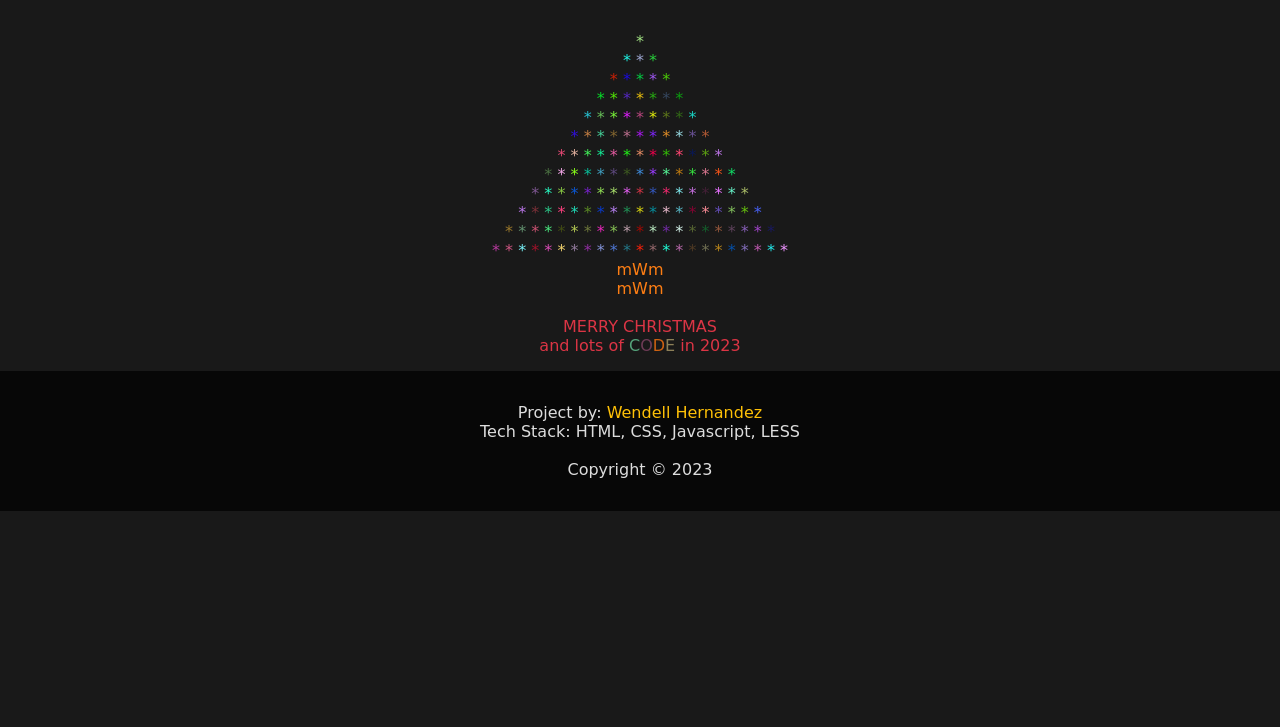
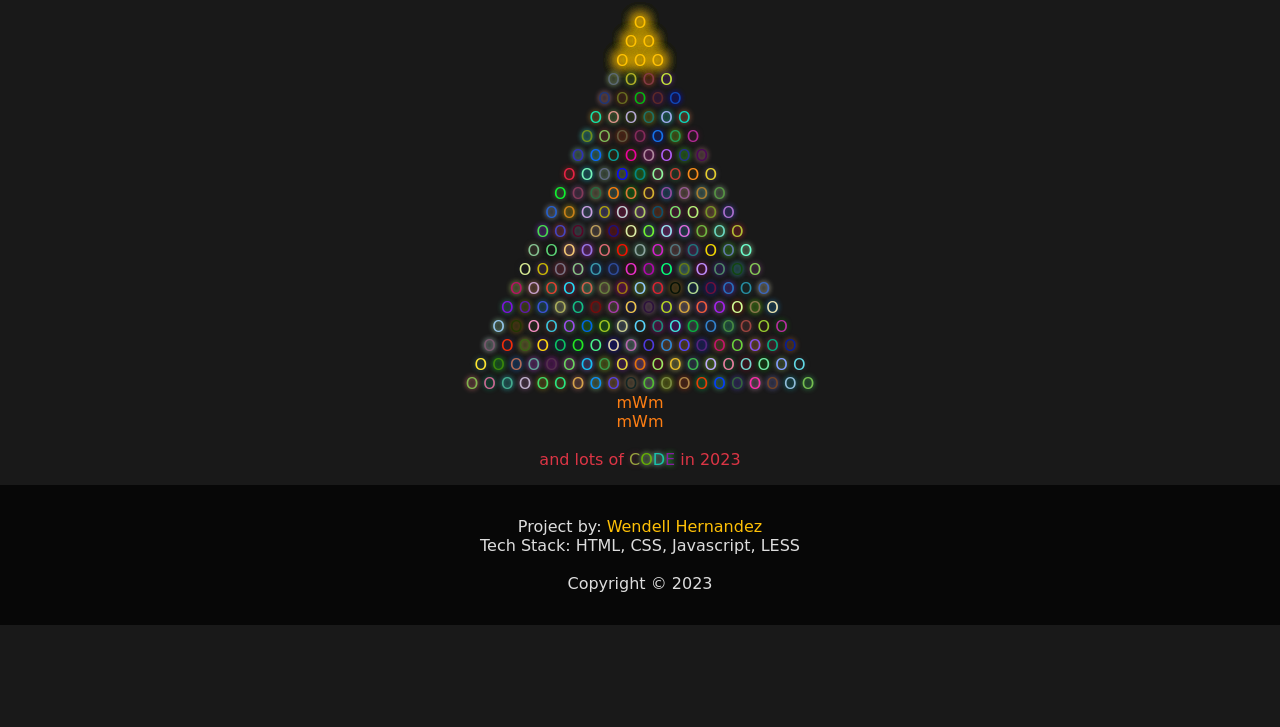
Before and after one commit to wendellhernandez/merry-christmas, a plain HTML site: page index.html in a window 1280 px wide. Shown: the part 73-800 px from the top of the page. Drawn offline with nearby package versions, Linux system fonts and the light colour scheme; a web font is replaced by a local one.

Commit message:
added lights to header. Added glow to top of tree. and made tree bigger

```diff
--- a/app.js
+++ b/app.js
@@ -1,46 +1,43 @@
-setInterval(function merryChristmass() {
 let treeContainer = document.querySelector('.tree .container');
 
-    treeContainer.innerHTML = '<span class="red">';
+setInterval(() => {
+    treeContainer.innerHTML = '<span class="red"><span class="yellow"> O </span><br><span class="yellow"> O </span><span class="yellow"> O </span><br><span class="yellow"> O </span><span class="yellow"> O </span><span class="yellow"> O </span>';
 
     lights();
 
     treeContainer.innerHTML += '</span>';
 
-    treeContainer.innerHTML += '<div class="orange">mWm</div><div class="orange">mWm</div><br><span class="red">MERRY CHRISTMAS<br>and lots of <span id="CC">C</span><span id="OO">O</span><span id="DD">D</span><span id="EE">E</span> in 2023</span>';
+    treeContainer.innerHTML += '<div class="orange">mWm</div><div class="orange">mWm</div><br><span class="red">and lots of <span class="rainbows">C</span><span class="rainbows">O</span><span class="rainbows">D</span><span class="rainbows">E</span> in 2023</span>';
+
+    let rainbow = document.querySelectorAll('.rainbow');
+    let rainbows = document.querySelectorAll('.rainbows');
+
+    for(let i=0; i<rainbow.length; i++){
+        rainbow[i].innerHTML = ' O ';
+        rainbowColor(rainbow[i]);
+    }
+
+    for(let i=0; i<rainbows.length; i++){
+        rainbowColor(rainbows[i]);
+    }
+}, 150)
 
 function lights(){
-        for(let i=0; i<24; i+=2){
+    for(let i=3; i<20; i+=1){
         treeContainer.innerHTML += '<br>';
         for(let j=0; j<=i; j++){
 
-                    treeContainer.innerHTML += '<span class="rainbow"> * </span>';
+                treeContainer.innerHTML += '<span class="rainbow"> O </span>';
 
         }
     }
 }
 
-    let rainbow = document.querySelectorAll('.rainbow');
-    let CC = document.querySelector('#CC');
-    let OO = document.querySelector('#OO');
-    let DD = document.querySelector('#DD');
-    let EE = document.querySelector('#EE');
-
-    for(let i=0; i<rainbow.length; i++){
-        rainbow[i].innerHTML = ' * ';
-        rainbowColor(rainbow[i]);
-    }
-
-    rainbowColor(CC);
-    rainbowColor(OO);
-    rainbowColor(DD);
-    rainbowColor(EE);
-
 function rainbowColor(element){
     element.style['color'] = `rgb(${rand1to255()}, ${rand1to255()}, ${rand1to255()})`;
+    element.style['text-shadow'] = `rgb(${rand1to255()}, ${rand1to255()}, ${rand1to255()}) 0 0 5px`;
 }
 
 function rand1to255(){
     return Math.ceil(Math.random()*255);
 }
-}, 200)
--- a/index.html
+++ b/index.html
@@ -14,7 +14,7 @@
 <body>
     <header>
         <div class="container">
-            <h1>Merry Christmas</h1>
+            <h1><span class="rainbows"> M </span><span class="rainbows"> E </span><span class="rainbows"> R </span><span class="rainbows"> R </span><span class="rainbows"> Y </span><span class="rainbows"> C </span><span class="rainbows"> H </span><span class="rainbows"> R </span><span class="rainbows"> I </span><span class="rainbows"> S </span><span class="rainbows"> T </span><span class="rainbows"> M </span><span class="rainbows"> A </span><span class="rainbows"> S </span></h1>
         </div>
     </header>
 
@@ -25,8 +25,6 @@
             </div>
         </section>
     </main>
-
-    <span id="CC"></span>
 
     <footer>
         Project by: <a href="https://github.com/wendellhernandez">Wendell Hernandez</a>
--- a/less/header.less
+++ b/less/header.less
@@ -27,3 +27,8 @@ header{
 .red{
     color: @red;
 }
+
+.yellow{
+    color: @yellow;
+    text-shadow: @yellow 0 0 13px,@yellow 0 0 13px,@yellow 0 0 13px,@yellow 0 0 13px,@yellow 0 0 13px,@yellow 0 0 13px,@yellow 0 0 13px,@yellow 0 0 13px;
+}
```
Also changed, not shown: css/style.min.css. Lines whose indentation alone changed are shown as unchanged.
